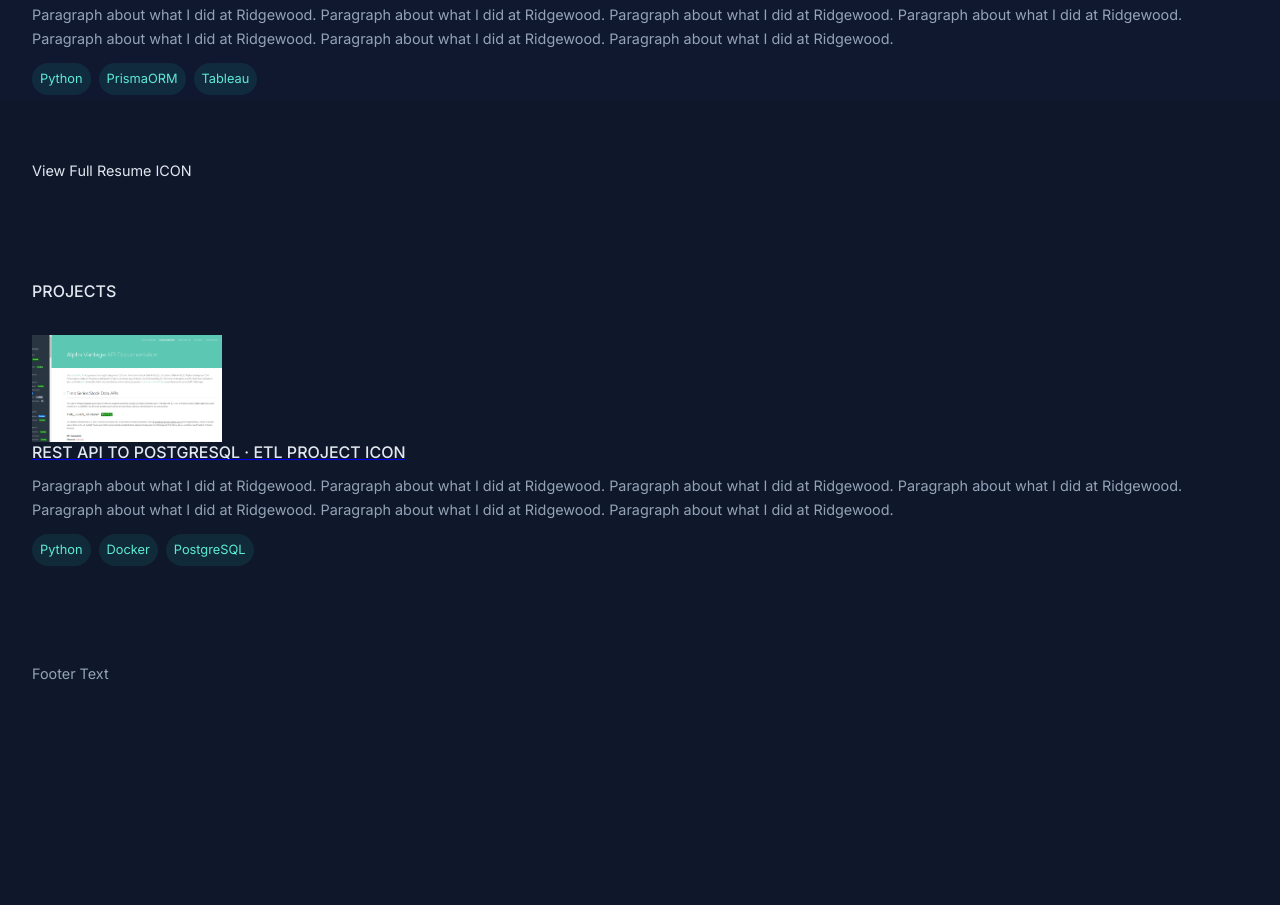
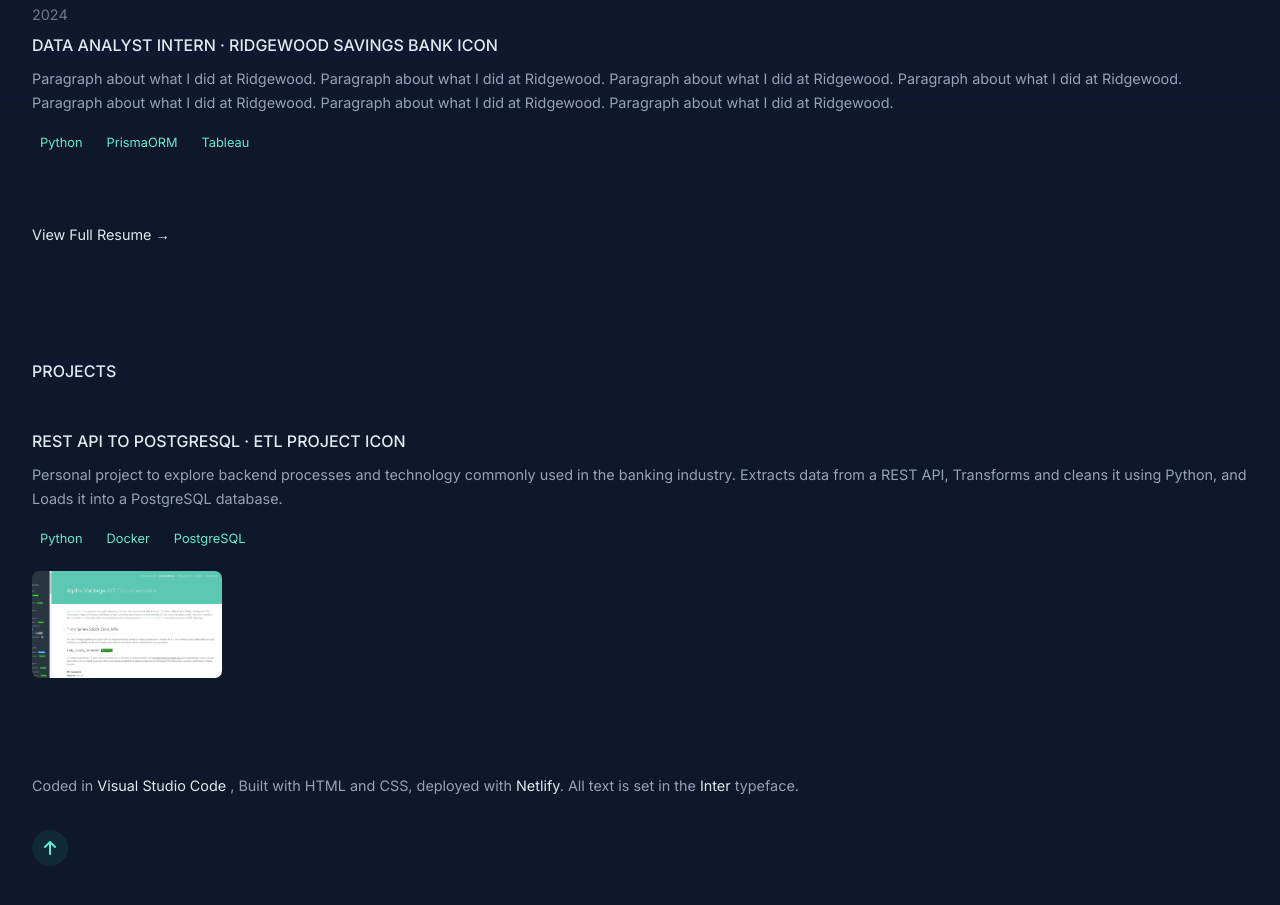
Before and after one commit to coromanillos/web_portfolio, a plain HTML site: page index.html in a window 1280 px wide. Shown: the part 699-1604 px from the top of the page. Before the commit the page ends 1449 px from the top, so only its background shows below. Drawn offline with Linux system fonts and the light colour scheme.

Commit message:
completed three sections

```diff
--- a/index.html
+++ b/index.html
@@ -21,7 +21,7 @@
       referrerpolicy="no-referrer"
     />
   </head>
-  <body>
+  <body id="top-of-page">
     <!-- Adds color to the entire page -->
     <div class="underlay"></div>
     <header>
@@ -49,7 +49,7 @@
     </header>
     <main>
       <section>
-        <div>
+        <div class="sticky-header">
           <h2 class="lightText">About</h2>
         </div>
         <div class="about-contents">
@@ -72,7 +72,7 @@
         </div>
       </section>
       <section>
-        <div>
+        <div class="sticky-header">
           <h2 class="lightText">Experience</h2>
         </div>
         <div class="experience-contents">
@@ -104,14 +104,16 @@
               </div>
             </div>
           </div>
-          <a href="/" class="anchor-text"><p>View Full Resume ICON</p></a>
+          <a href="/" class="anchor-text project-archive-link"
+            ><p>View Full Resume <span class="right-arrow">&rarr;</span></p></a
+          >
         </div>
       </section>
       <section>
-        <div>
+        <div class="sticky-header">
           <h2 class="lightText">Projects</h2>
         </div>
-        <div class="projects-contents">
+        <div class="project-contents">
           <div class="project-card">
             <div class="project-image-container">
               <img src="/public/etl-project.png" alt="ETL Project" />
@@ -123,11 +125,10 @@
                 </h3>
               </a>
               <p>
-                Paragraph about what I did at Ridgewood. Paragraph about what I
-                did at Ridgewood. Paragraph about what I did at Ridgewood.
-                Paragraph about what I did at Ridgewood. Paragraph about what I
-                did at Ridgewood. Paragraph about what I did at Ridgewood.
-                Paragraph about what I did at Ridgewood.
+                Personal project to explore backend processes and technology
+                commonly used in the banking industry. Extracts data from a REST
+                API, Transforms and cleans it using Python, and Loads it into a
+                PostgreSQL database.
               </p>
               <div class="tag-container">
                 <div class="tag">
@@ -145,6 +146,27 @@
         </div>
       </section>
     </main>
-    <footer><p>Footer Text</p></footer>
+    <footer>
+      <p>
+        Coded in
+        <a
+          href="https://code.visualstudio.com/"
+          target="_blank"
+          class="anchor-text"
+          >Visual Studio Code</a
+        >
+        , Built with HTML and CSS, deployed with
+        <a href="https://www.netlify.com/" target="_blank" class="anchor-text"
+          >Netlify</a
+        >. All text is set in the
+        <a href="https://rsms.me/inter/" target="_blank" class="anchor-text"
+          >Inter</a
+        >
+        typeface.
+      </p>
+      <a href="#top-of-page" class="scroll-to-top"
+        ><i class="fa-solid fa-arrow-up"></i
+      ></a>
+    </footer>
   </body>
 </html>
--- a/styles.css
+++ b/styles.css
@@ -1,6 +1,13 @@
 :root {
+  /* Define reusable variables */
   --color-accent: #5eead4;
   --color-highlight: #e2e8f0;
+  --background-accent: rgba(45, 212, 191, 0.1);
+}
+
+html {
+  /* Automated scrolling is smooth, not instantaneous */
+  scroll-behavior: smooth;
 }
 * {
   /* Ensure elements dont overflow their containers.  */
@@ -25,7 +32,7 @@ p {
   line-height: 1.5rem;
 }
 
-/* Whenever text is selected, we change the highlight color. The color of text is contrasted accordingly. */
+/* Change highlight color of selected text. */
 p::selection,
 h1::selection,
 h2::selection,
@@ -77,6 +84,10 @@ header a {
   text-decoration: none;
 }
 
+a {
+  text-decoration: none;
+}
+
 /* Font thickness */
 header h1 {
   font-weight: 700;
@@ -115,6 +126,27 @@ section h2,
   font-weight: 500;
 }
 
+.sticky-header {
+  position: sticky;
+  top: 0;
+  padding: 1rem 0rem;
+}
+
+.sticky-header h2 {
+  position: relative;
+  z-index: 2;
+}
+
+/* Before and Afters are defined as Pseudo-elements, a sort of 'fake' html element */
+.sticky-header::before {
+  /* Before/After effects do not render unless content is applied */
+  content: "";
+  position: absolute;
+  inset: 0;
+  background: #101a31;
+  opacity: 0.8;
+}
+
 .about-contents {
   display: flex;
   flex-direction: column;
@@ -124,6 +156,7 @@ section h2,
 .about-contents p {
   font-size: 1.1rem;
 }
+
 /* Set default color for anchor text */
 .anchor-text {
   color: var(--color-highlight);
@@ -144,11 +177,18 @@ section h2,
   gap: 4rem;
 }
 
-.experience-card {
+.experience-card,
+.project-card {
   /* Taken from body, changes the gap to be equal to the about-contents, 1 rem, this displays Experience content as a singular column on smaller screens*/
   display: grid;
   grid-template-columns: repeat(1, minmax(0, 1fr));
+}
+
+.experience-card {
   gap: 0.5rem;
+}
+.project-card {
+  gap: 1rem;
 }
 
 .card-column {
@@ -189,7 +229,7 @@ section h2,
 .tag {
   border-radius: 1rem;
   padding: 0.25rem 0.5rem;
-  background: rgba(45, 212, 191, 0.1);
+  background: var(rgba(45, 212, 191, 0.1));
 }
 
 .tag p {
@@ -203,6 +243,9 @@ section h2,
   display: grid;
   place-items: center;
   aspect-ratio: 16/9;
+  /* Forces this item to come second in a group of elements, top to bottom */
+  order: 2;
+  border-radius: 0.45rem;
 }
 
 .project-image-container img {
@@ -211,3 +254,70 @@ section h2,
   width: 100%;
   height: 100%;
 }
+
+.project-archive-link {
+  position: relative;
+  color: var(--color-highlight);
+  text-decoration: none;
+  /* transition-duration: 200ms; */
+  /* Takes up only as much space as it needs to, truncates unused space to the right side */
+  margin-right: auto;
+}
+
+/* When padding is applpied, slow down padding to emulate animation for right-arrow */
+.project-archive-link span {
+  transition-duration: 200ms;
+}
+
+/* When hovering over link, add padding  */
+.project-archive-link:hover span {
+  padding-left: 0.5rem;
+}
+
+.project-archive-link::after {
+  content: "";
+  /* Tethers itself to the relative position of project-archive-link */
+  position: absolute;
+  /* Start from the left hand side, take up entireity of the width */
+  left: 0;
+  width: 100%;
+  height: 1.5px;
+  bottom: 0;
+  /* Default background is transparent so we cant see it until hover state activateed */
+  background: transparent;
+}
+
+.project-archive-link:hover::after {
+  background: var(--color-accent);
+}
+
+footer {
+  display: flex;
+  flex-direction: column;
+  gap: 2rem;
+  /* Content is on different ends of page horizontally */
+  justify-content: space-between;
+  align-items: flex-start;
+}
+
+footer p {
+  font-size: 0.9rem;
+}
+
+/* Style Top of page button */
+.scroll-to-top {
+  text-decoration: none;
+  color: var(--color-accent);
+  background: var(--background-accent);
+  padding: 0 0.75rem;
+  aspect-ratio: 1/1;
+  display: grid;
+  place-items: center;
+  border-radius: 100%;
+  overflow: hidden;
+  transition-duration: 200ms;
+}
+
+.scroll-to-top:hover {
+  opacity: 0.6;
+}
```
